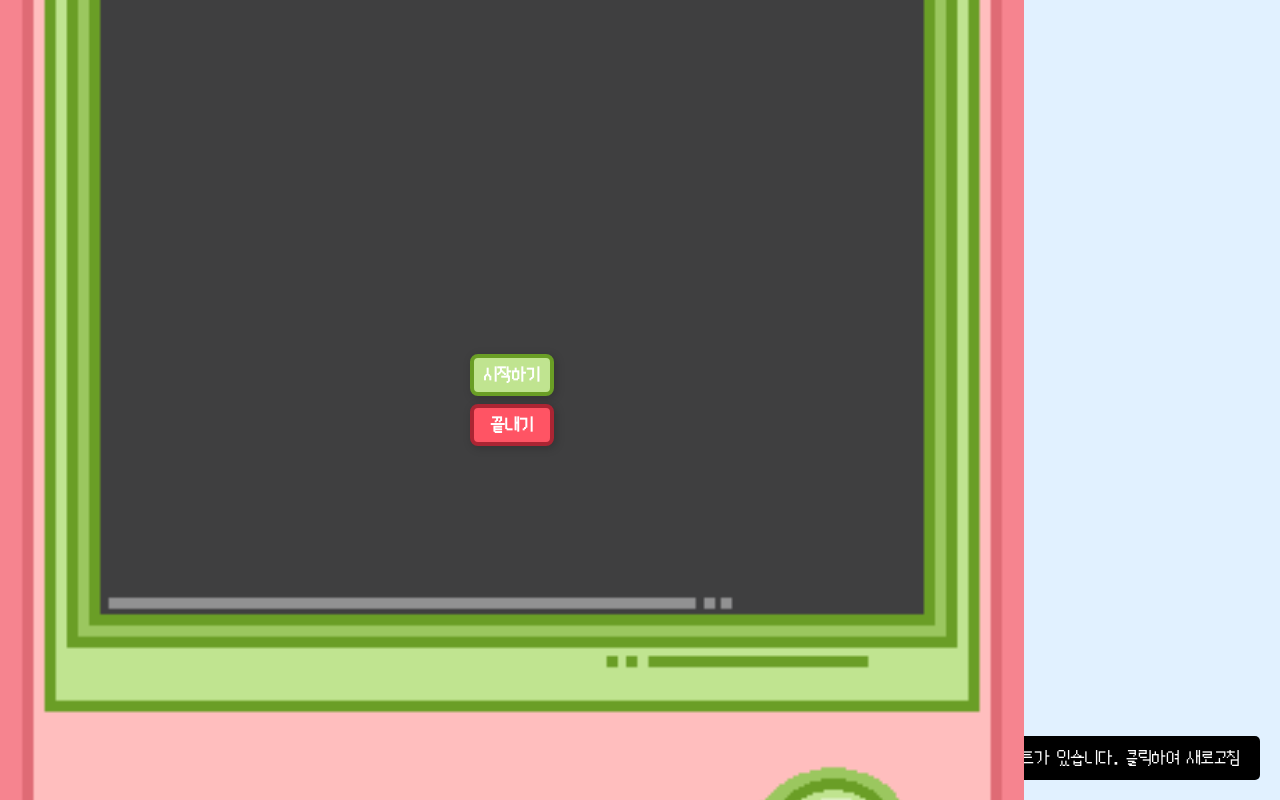
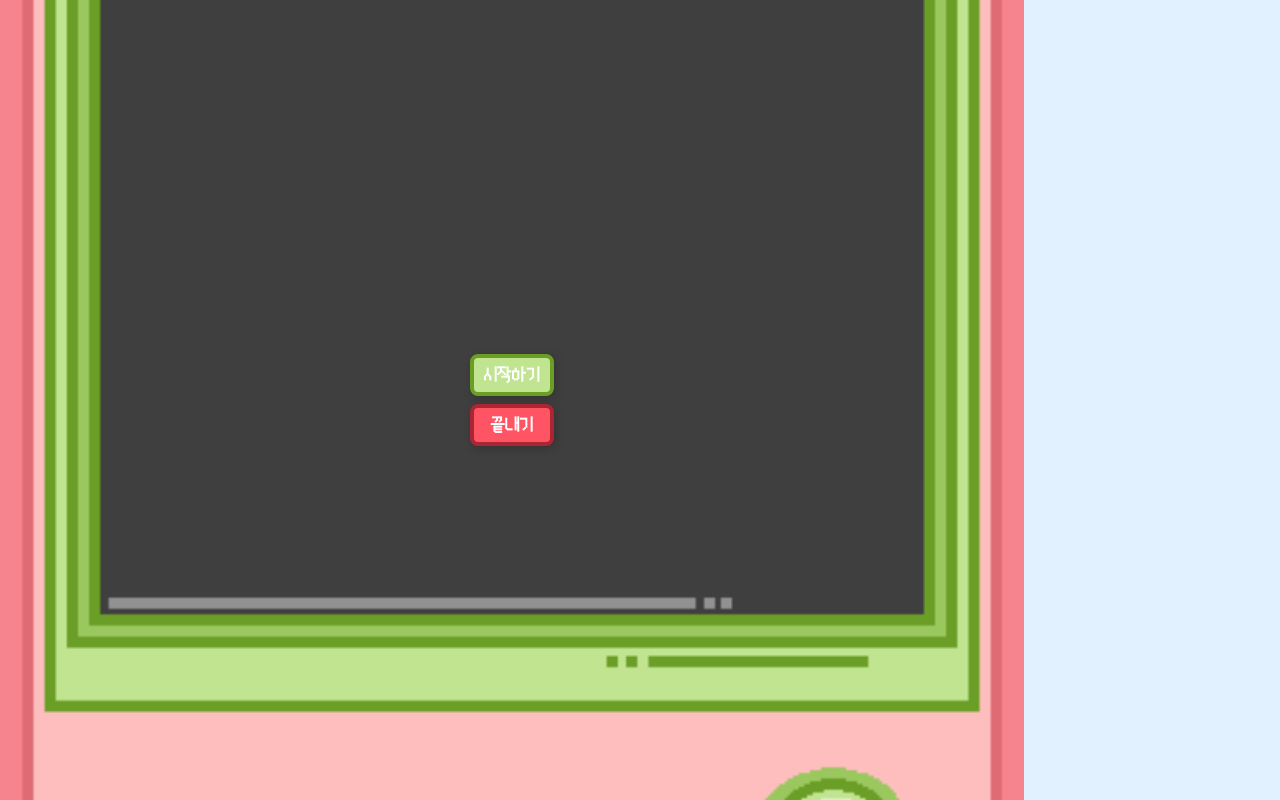
Before and after one commit to Jeong-hae-rim/only, a React (Vite) app: page /dm-luv-game in a window 1280 px wide. Shown: the top 800 px of the page. Built offline with nearby package versions, Linux system fonts and the light colour scheme; a web font is replaced by a local one.

Commit message:
feat: PWA Update 위치 변경

```diff
--- a/src/main.tsx
+++ b/src/main.tsx
@@ -1,10 +1,4 @@
 import ReactDOM from "react-dom/client";
 import Router from "./routes.tsx";
-import PWAUpdate from "./func/PWAUdate.tsx";
 
-ReactDOM.createRoot(document.getElementById("root")!).render(
-  <>
-    <PWAUpdate />
-    <Router />
-  </>
-);
+ReactDOM.createRoot(document.getElementById("root")!).render(<Router />);
--- a/src/pages/App.tsx
+++ b/src/pages/App.tsx
@@ -2,6 +2,7 @@ import "./App.css";
 import { useEffect } from "react";
 import { useNavigate } from "react-router-dom";
 import reactLogo from "../assets/loveandball.png";
+import PWAUpdate from "../func/PWAUdate";
 
 function App() {
   const navigate = useNavigate();
@@ -18,6 +19,7 @@ function App() {
 
   return (
     <div className="main__container">
+      <PWAUpdate />
       <div>
         <img src={reactLogo} className="logo" alt="React logo" />
       </div>
```
